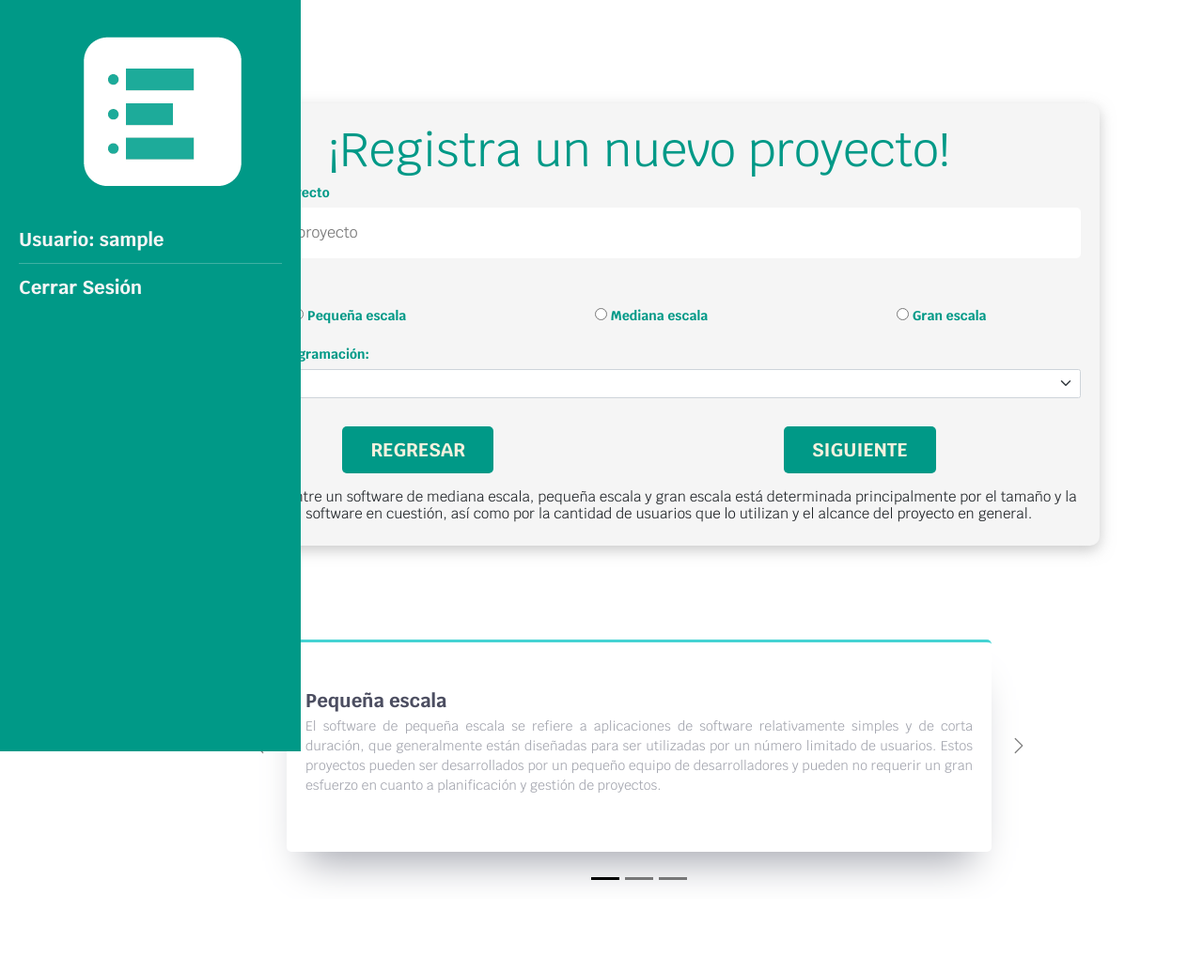
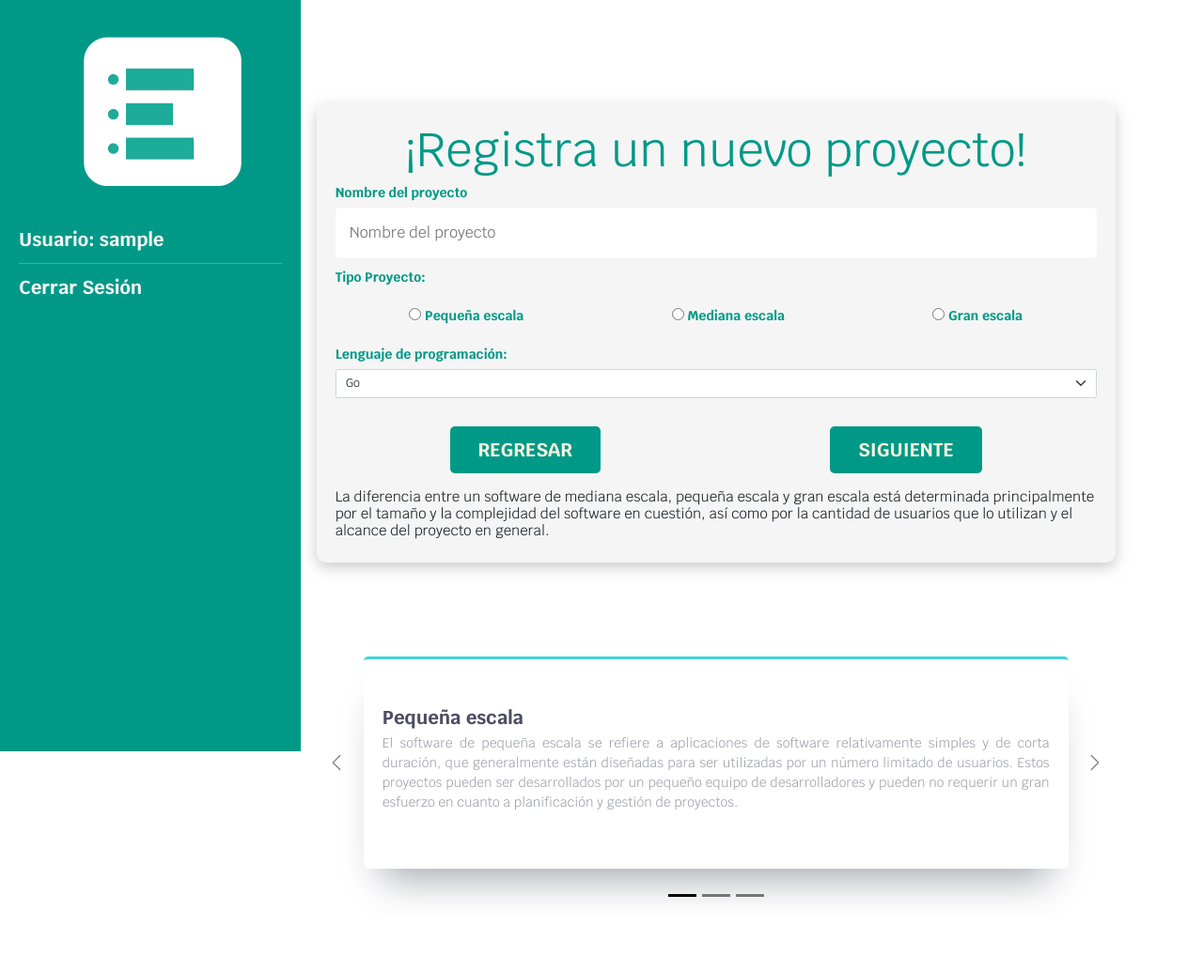
Before and after one commit to JMSC11/SMART-SOFTWARE-PLANNING, a Django app: page /agregar_proyectos/ in a window 1280 px wide. Shown: the whole page at 94% size. Before the commit the page ends 940 px from the top, so only its background shows below. Run offline with Django 4.2, Linux system fonts and the light colour scheme; the visitor is signed in with stand-in values (Sample User, id 1).

Commit message:
Cambio de tamaño contenedor-centrado

```diff
--- a/cuenta/static/css/styles.css
+++ b/cuenta/static/css/styles.css
@@ -129,7 +129,7 @@ body{
 .contenedor-centrado{
     margin: 0 auto;
     padding: 20 0 px;
-    width: 150vh;
+    width: 130vh;
 }
 .fondo-inicio{
     background-color: var(--greenSheen);
```
